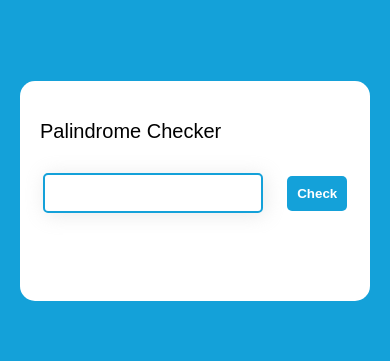
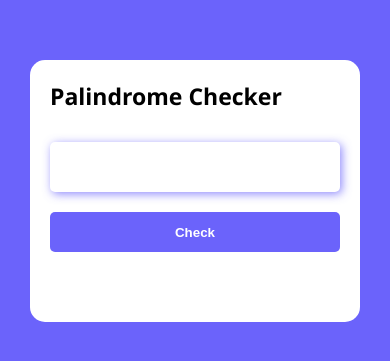
Before and after one commit to Abhinav-K-E/js-sample-projects, a plain HTML site: page 03-paliandrome checker/index.html in a window 390 px wide. Shown: the part 231-592 px from the top of the page. Drawn offline with Linux system fonts and the light colour scheme.

Commit message:
03-palin [fix-style and responsive]

```diff
--- a/03-paliandrome checker/index.html
+++ b/03-paliandrome checker/index.html
@@ -4,7 +4,7 @@
     <meta charset="UTF-8">
     <meta http-equiv="X-UA-Compatible" content="IE=edge">
     <meta name="viewport" content="width=device-width, initial-scale=1.0">
-    <title>Document</title>
+    <title>Palindrome Checker</title>
 
     <link rel="stylesheet" href="style.css">
 </head>
@@ -13,7 +13,7 @@
         <div class="main-box">
             <div class="head">Palindrome Checker</div>
             <div class="item">
-                <input type="text" id="txt">
+                <input type="text" id="txt" class="txt">
                 <button class="btn" onclick="check()">
                     Check
                 </button>
--- a/03-paliandrome checker/main.js
+++ b/03-paliandrome checker/main.js
@@ -20,9 +20,9 @@ function check(){
     }
 
     if(palian == true){
-        document.getElementById("result").value ="Yes it is a paliandrome";
+        document.getElementById("result").value ="Yes it is a paliandrome ✅";
     }
     else{
-        document.getElementById("result").value ="It is not a paliandrome";
+        document.getElementById("result").value ="It is not a paliandrome ❌";
     }
 }
--- a/03-paliandrome checker/style.css
+++ b/03-paliandrome checker/style.css
@@ -10,21 +10,21 @@
     display: flex;
     align-items: center;
     justify-content: center;
-    background-color: #14a1d9;
-    font-family: Arial, Helvetica, sans-serif;
+    background-color: #6b63fb;
+    font-family:'Segoe UI', Tahoma, Geneva, Verdana, sans-serif;
 }
 
 .head{
-    font-size: 20px;
+    font-size: 23px;
     margin-bottom: 30px;
     text-align: left;
     width: 100%;
-    font-weight: 500;
+    font-weight: 600;
 }
 
 .main-box{
-    width: 350px;
-    height: 220px;
+    width: 370px;
+    max-width: 350px;
     border-radius: 15px;
     background-color: #fff;
     display: flex;
@@ -35,19 +35,16 @@
 }
 
 .main-box #txt{
-    width:220px;
-    height: 40px;
-    border: 2px solid #14a1d9;
+    height: 50px;
     border-radius: 5px;
     margin-right: 20px;
     padding: 5px;
-    font-size: 16px;
-    box-shadow: 2px 2px 20px rgba(207, 207, 207, 0.45);
+    font-size: 17px;
+    box-shadow: 2px 2px 10px #6a63fbc1;
+    outline: 0;
+    border: 0;
 }
 
-#txt:active{
-    border:2px;
-}
 
 #result{
     margin-top: 20px;
@@ -57,15 +54,39 @@
     border: 0;
     text-align: center;
     font-weight: 500;
+    outline: 0;
+    cursor: none;
 }
 
 .btn{
     width: 60px;
     height: 35px;
-    background-color: #14a1d9;
+    background-color: #6b63fb;
     border: 0;
     border-radius: 5px;
     color: #fff;
     font-weight: 600;
     cursor: pointer;
 }
+
+/*responsive*/
+
+@media(max-width:400px){
+    .wrapper{
+        padding: 30px;
+    }
+    .item{
+        width: 100%;
+        display: flex;
+        flex-direction: column;
+    }
+    .txt{
+        width: 100%;
+        height: 60px;
+    }
+    .btn{
+        width: 100%;
+        margin-top: 20px;
+        height: 40px;
+    }
+}
```
